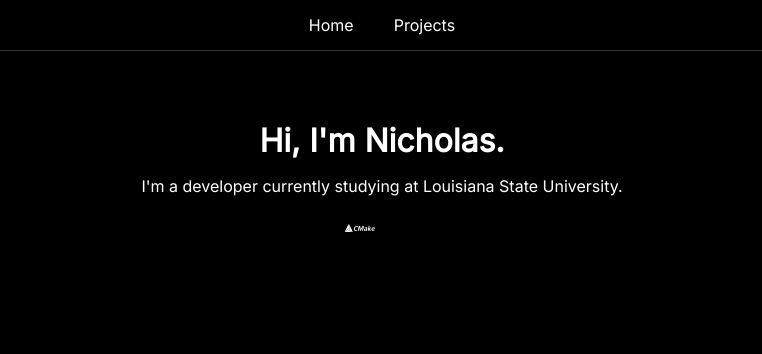
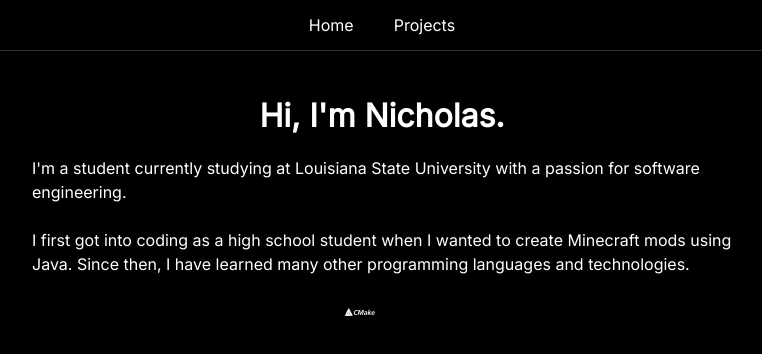
Before and after one commit to nichady/nichady.me, a SvelteKit app: page / in a window 1280 px wide. Shown: the top 354 px of the page, without its empty margins (258-1020 px from the left). Built offline with nearby package versions, Linux system fonts and the light colour scheme; no server answers.

Commit message:
update personal description

```diff
--- a/src/routes/+layout.svelte
+++ b/src/routes/+layout.svelte
@@ -49,6 +49,5 @@
         display: flex;
         flex-direction: column;
         align-items: center;
-        justify-content: center;
     }
 </style>
--- a/src/routes/+page.svelte
+++ b/src/routes/+page.svelte
@@ -1,14 +1,22 @@
 <h1>Hi, I'm Nicholas.</h1>
-<p>I'm a developer currently studying at Louisiana State University.</p>
+<p>
+    I'm a student currently studying at Louisiana State University with a passion for software engineering.
+<br><br>
+    I first got into coding as a high school student when I wanted to create Minecraft mods using Java.
+    Since then, I have learned many other programming languages and technologies.
+</p>
 <div class="links">
     <a target="_blank" href="https://github.com/nichady"><i class="devicon-github-original" /></a>
-    <a target="_blank" href="https://www.linkedin.com/in/nicholas-thai-501333235"><i class="devicon-linkedin-plain" /></a>
+    <a target="_blank" href="https://linkedin.com/in/nichady"><i class="devicon-linkedin-plain" /></a>
 </div>
 
 <style>
     h1 {
-        margin: 0;
-        margin-top: 50px;
+        margin-bottom: 0;
+    }
+
+    p {
+        max-width: 700px;
     }
 
     .links a {
--- a/src/routes/app.css
+++ b/src/routes/app.css
@@ -13,4 +13,5 @@ body {
     color: var(--fg-1);
 
     font-family: Inter, sans-serif;
+    line-height: 1.5;
 }
```
